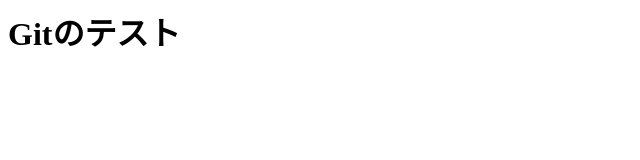
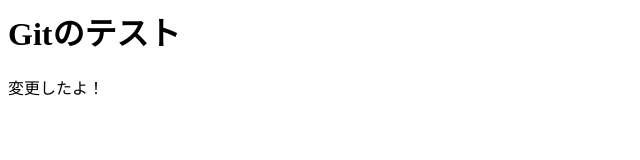
Before and after one commit to haru12241991/git_tutorial, a plain HTML site: page index.html in a window 1280 px wide. Shown: the whole page, without its empty margins (0-640 px from the left). Drawn offline with Linux system fonts and the light colour scheme.

Commit message:
変更テキスト追記

```diff
--- a/index.html
+++ b/index.html
@@ -1 +1,2 @@
 <h1>Gitのテスト</h1>
+<p>変更したよ！</p>
```
